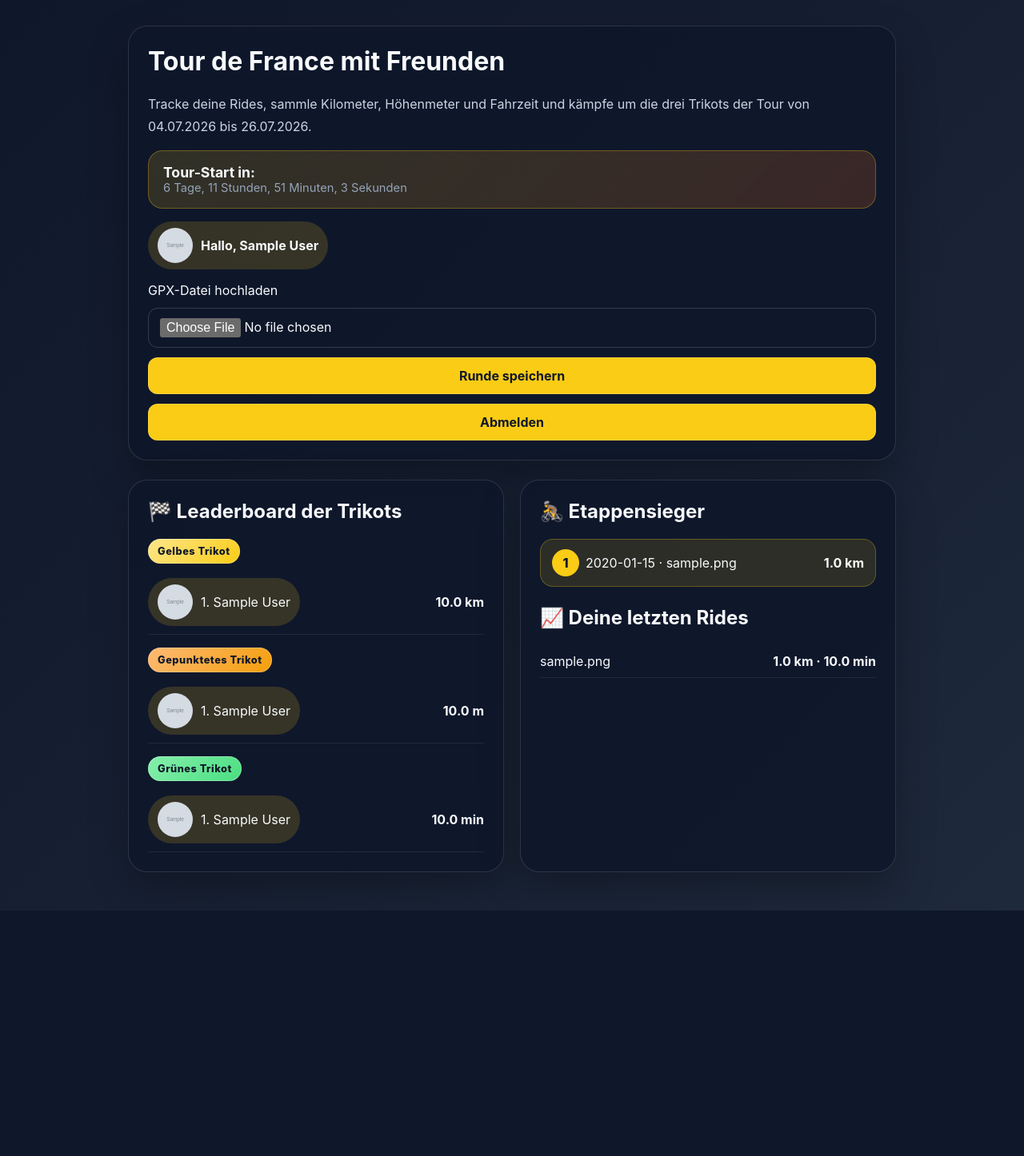
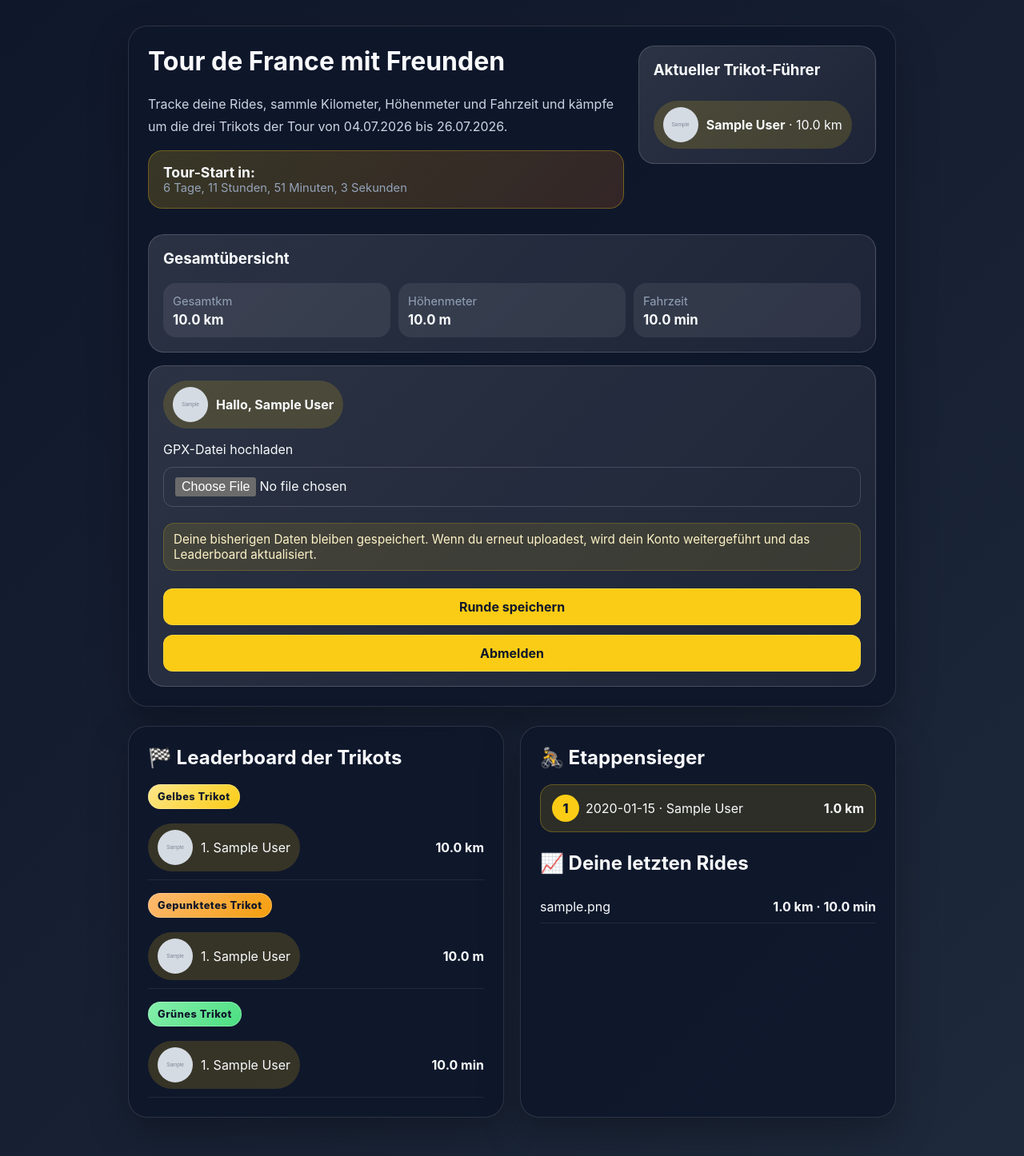
Before and after one commit to carlottadietz/tourwithfriends, a Flask app: page / in a window 1280 px wide. Shown: the whole page at 80% size. Before the commit the page ends 1139 px from the top, so only its background shows below. Run offline with Flask 3, Linux system fonts and the light colour scheme; the visitor is signed in with stand-in values (Sample User, id 1); tables that the repository leaves empty hold one stand-in row (values such as "Sample post"); grey boxes marked "Sample" are stand-in pictures; some libraries are stand-ins or nearby versions.

Commit message:
Refresh UI with stats and improved upload flow

```diff
--- a/app.py
+++ b/app.py
@@ -165,7 +165,12 @@ def index():
         "SELECT id, name, profile_image, total_duration_min FROM users ORDER BY total_duration_min DESC, name ASC"
     ).fetchall()
     daily_winners = conn.execute(
-        "SELECT DATE(created_at) as day, user_id, filename, distance_km FROM rides ORDER BY day DESC, distance_km DESC"
+        """
+        SELECT r.created_at as day, r.user_id, r.distance_km, u.name as user_name
+        FROM rides r
+        JOIN users u ON r.user_id = u.id
+        ORDER BY date(r.created_at) DESC, r.distance_km DESC
+        """
     ).fetchall()
     rides = []
     if user:
@@ -174,10 +179,22 @@ def index():
             (user["id"],),
         ).fetchall()
 
+    current_leader = None
+    if distance_leaderboard:
+        current_leader = distance_leaderboard[0]
+
+    stats = {
+        "distance": sum(entry["total_distance_km"] for entry in distance_leaderboard),
+        "elevation": sum(entry["total_elevation_m"] for entry in elevation_leaderboard),
+        "duration": sum(entry["total_duration_min"] for entry in duration_leaderboard),
+    }
+
     return render_template(
         "index.html",
         user=user,
         users=users,
+        current_leader=current_leader,
+        stats=stats,
         distance_leaderboard=distance_leaderboard,
         elevation_leaderboard=elevation_leaderboard,
         duration_leaderboard=duration_leaderboard,
--- a/templates/index.html
+++ b/templates/index.html
@@ -27,21 +27,64 @@
     .polka { background: linear-gradient(135deg, #fdba74, #f59e0b); }
     .highlight { background: rgba(250,204,21,0.12); border: 1px solid rgba(250,204,21,0.28); border-radius: 16px; padding: 12px 14px; margin-bottom: 12px; }
     .stage-badge { display: inline-flex; align-items: center; justify-content: center; min-width: 34px; height: 34px; border-radius: 999px; background: #facc15; color: #0f172a; font-weight: 800; margin-right: 8px; }
-    .countdown { background: linear-gradient(135deg, rgba(250,204,21,0.15), rgba(249,115,22,0.18)); border: 1px solid rgba(250,204,21,0.3); border-radius: 18px; padding: 16px 18px; margin-bottom: 16px; }
+    .countdown { background: linear-gradient(135deg, rgba(250,204,21,0.18), rgba(249,115,22,0.16)); border: 1px solid rgba(250,204,21,0.3); border-radius: 18px; padding: 16px 18px; margin-bottom: 16px; }
     .countdown strong { font-size: 1.1rem; }
+    .hero { display: grid; grid-template-columns: 2fr 1fr; gap: 18px; align-items: start; }
+    .hero-card { background: linear-gradient(135deg, rgba(255,255,255,0.12), rgba(255,255,255,0.06)); border: 1px solid rgba(255,255,255,0.16); border-radius: 20px; padding: 18px; }
+    .stats-grid { display: grid; grid-template-columns: repeat(3, minmax(0, 1fr)); gap: 10px; }
+    .stat-box { background: rgba(255,255,255,0.08); border-radius: 16px; padding: 12px; }
+    .stat-box strong { display: block; font-size: 1.05rem; margin-top: 4px; }
+    .upload-hint { color: #fef3c7; background: rgba(250,204,21,0.12); border: 1px solid rgba(250,204,21,0.2); border-radius: 14px; padding: 10px 12px; font-size: 0.95rem; }
+    .top-grid { display: grid; grid-template-columns: repeat(auto-fit, minmax(280px, 1fr)); gap: 20px; }
   </style>
 </head>
 <body>
   <div class="container">
     <div class="card">
+      <div class="hero">
+        <div>
           <h1>Tour de France mit Freunden</h1>
           <p>Tracke deine Rides, sammle Kilometer, Höhenmeter und Fahrzeit und kämpfe um die drei Trikots der Tour von 04.07.2026 bis 26.07.2026.</p>
           <div class="countdown">
             <strong>Tour-Start in:</strong>
             <div id="countdown" class="muted">Lade Countdown…</div>
           </div>
+        </div>
+        <div class="hero-card">
+          <h3>Aktueller Trikot-Führer</h3>
+          {% if current_leader %}
+            <div class="user-pill" style="margin-top: 8px;">
+              {% if current_leader.profile_image %}
+                <img class="avatar" src="{{ url_for('uploaded_file', filename=current_leader.profile_image) }}" alt="{{ current_leader.name }}">
+              {% endif %}
+              <span><strong>{{ current_leader.name }}</strong> · {{ current_leader.total_distance_km|round(1) }} km</span>
+            </div>
+          {% else %}
+            <p class="muted">Noch keine Daten vorhanden.</p>
+          {% endif %}
+        </div>
+      </div>
+
+      <div class="hero-card" style="margin-top: 16px;">
+        <h3>Gesamtübersicht</h3>
+        <div class="stats-grid" style="margin-top: 10px;">
+          <div class="stat-box">
+            <span class="muted">Gesamtkm</span>
+            <strong>{{ stats.distance|round(1) }} km</strong>
+          </div>
+          <div class="stat-box">
+            <span class="muted">Höhenmeter</span>
+            <strong>{{ stats.elevation|round(1) }} m</strong>
+          </div>
+          <div class="stat-box">
+            <span class="muted">Fahrzeit</span>
+            <strong>{{ stats.duration|round(1) }} min</strong>
+          </div>
+        </div>
+      </div>
 
       {% if user %}
+        <div class="hero-card" style="margin-top: 16px;">
           <div class="user-pill">
             {% if user.profile_image %}
               <img class="avatar" src="{{ url_for('uploaded_file', filename=user.profile_image) }}" alt="Profilbild von {{ user.name }}">
@@ -51,12 +94,15 @@
           <form action="{{ url_for('upload') }}" method="post" enctype="multipart/form-data" style="margin-top: 16px;">
             <label for="gpx_file">GPX-Datei hochladen</label>
             <input id="gpx_file" name="gpx_file" type="file" accept=".gpx" required>
-          <button type="submit">Runde speichern</button>
+            <div class="upload-hint" style="margin-top: 8px;">Deine bisherigen Daten bleiben gespeichert. Wenn du erneut uploadest, wird dein Konto weitergeführt und das Leaderboard aktualisiert.</div>
+            <button type="submit" style="margin-top: 10px;">Runde speichern</button>
           </form>
           <form action="{{ url_for('logout') }}" method="post" style="margin-top: 12px;">
             <button type="submit">Abmelden</button>
           </form>
+        </div>
       {% else %}
+        <div class="hero-card" style="margin-top: 16px;">
           <form action="{{ url_for('login') }}" method="post" enctype="multipart/form-data">
             <label for="name">Neuer Teilnehmer oder bestehender Name</label>
             <input id="name" name="name" placeholder="z. B. Anna" required>
@@ -73,10 +119,11 @@
             <input id="profile_image" name="profile_image" type="file" accept="image/*">
             <button type="submit">Anmelden</button>
           </form>
+        </div>
       {% endif %}
     </div>
 
-    <div class="grid">
+    <div class="top-grid">
       <div class="card">
         <h2>🏁 Leaderboard der Trikots</h2>
         <div class="jersey yellow">Gelbes Trikot</div>
@@ -136,7 +183,7 @@
         {% if daily_winners %}
           {% for stage in daily_winners %}
             <div class="highlight stage-item">
-              <span><span class="stage-badge">{{ loop.index }}</span>{{ stage.day }} · {{ stage.filename }}</span>
+              <span><span class="stage-badge">{{ loop.index }}</span>{{ stage.day }} · {{ stage.user_name }}</span>
               <strong>{{ stage.distance_km }} km</strong>
             </div>
           {% endfor %}
```
Lines whose indentation alone changed are shown as unchanged.
